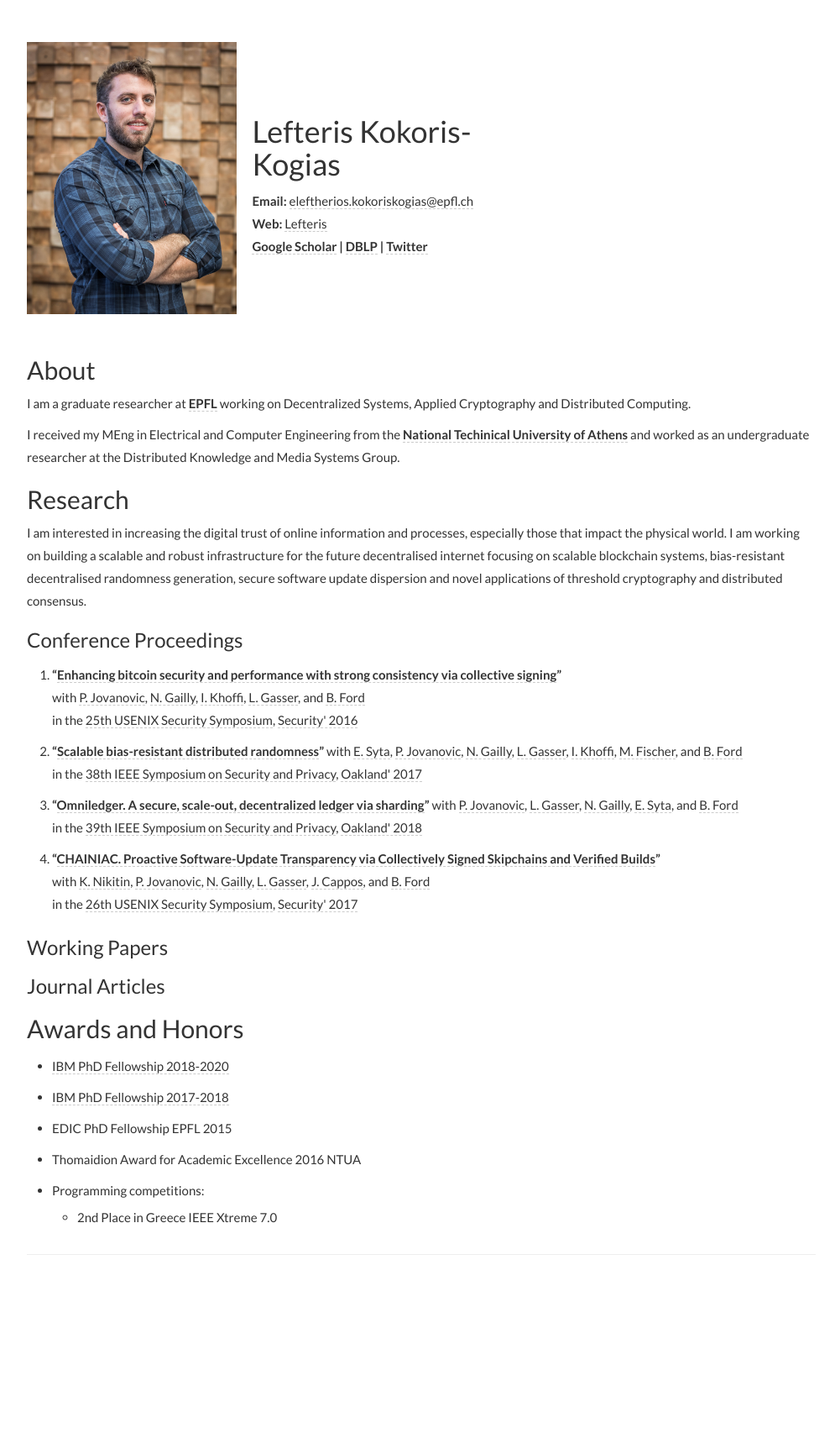
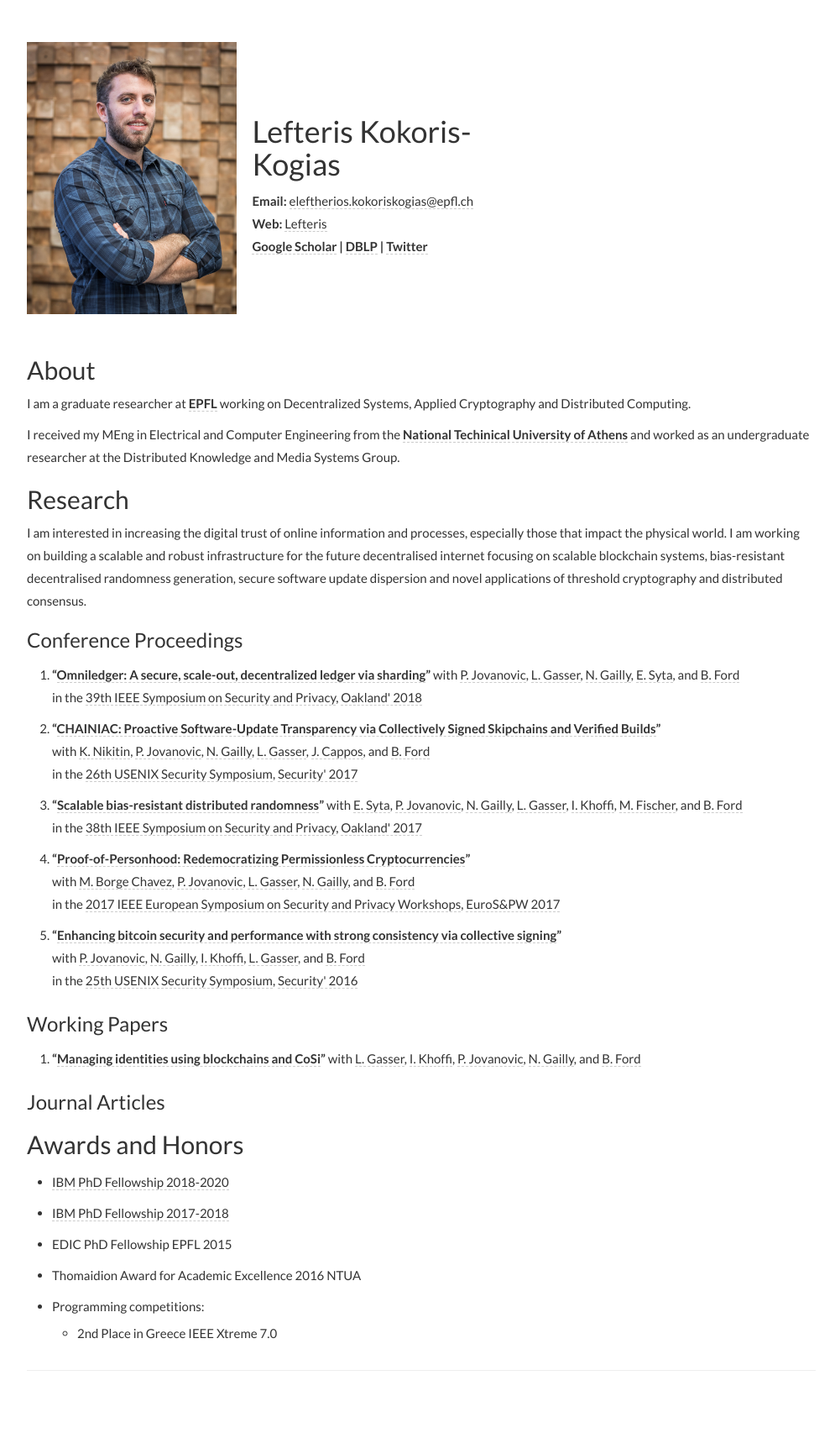
Before and after one commit to LefterisKK/LefterisKK.github.io, a Jekyll site: the page built from index.md, in a window 1280 px wide. Shown: the whole page at 84% size, without its empty margins (138-1133 px from the left). Built offline with Jekyll 4.4.1, drawn with Linux system fonts in a browser that asks for light colours; our own code applies the rules of GitHub Pages for plain Markdown files; before the commit the page ends 1568 px from its top, so only the background shows below that.

Commit message:
:wokring

```diff
--- a/_data/authors.yml
+++ b/_data/authors.yml
@@ -38,3 +38,7 @@ cappos:
     firstname: Justin
     lastname: Cappos
     website: https://ssl.engineering.nyu.edu/personalpages/jcappos/
+borge:
+    firstname: Maria
+    lastname: Borge Chavez
+    website:
--- a/_data/publications.yml
+++ b/_data/publications.yml
@@ -1,25 +1,37 @@
 ---
 -
-  title: Enhancing bitcoin security and performance with strong consistency via collective signing
-  authors: lefkok-jovanovic-gailly-khoffi-gasser-bford
-  venue: sec2016
-  url: https://www.usenix.org/system/files/conference/usenixsecurity16/sec16_paper_kokoris-kogias.pdf
+  title: 'Omniledger: A secure, scale-out, decentralized ledger via sharding'
+  authors: lefkok-jovanovic-gasser-gailly-syta-bford
+  venue: sp2018
+  url: https://csdl.computer.org/csdl/proceedings/sp/2018/4353/00/435301a583-abs.html
+-
+  title: 'CHAINIAC: Proactive Software-Update Transparency via Collectively Signed Skipchains and Verified Builds'
+  authors: nikitin-lefkok-jovanovic-gailly-gasser-cappos-bford
+  venue: sec2017
+  url: https://www.usenix.org/system/files/conference/usenixsecurity17/sec17-nikitin.pdf
 -
   title: Scalable bias-resistant distributed randomness
   authors: syta-jovanovic-lefkok-gailly-gasser-khoffi-fischer-bford
   venue: sp2017
   url: https://ieeexplore.ieee.org/abstract/document/7958592/
 -
-  title: Omniledger. A secure, scale-out, decentralized ledger via sharding
-  authors: lefkok-jovanovic-gasser-gailly-syta-bford
-  venue: sp2018
-  url: https://csdl.computer.org/csdl/proceedings/sp/2018/4353/00/435301a583-abs.html
+  title: 'Proof-of-Personhood: Redemocratizing Permissionless Cryptocurrencies'
+  authors: borge-lefkok-jovanovic-gasser-gailly-bford
+  venue: eurospw2017
+  url: https://ieeexplore.ieee.org/abstract/document/7966966
 -
-  title: CHAINIAC. Proactive Software-Update Transparency via Collectively Signed Skipchains and Verified Builds
-  authors: nikitin-lefkok-jovanovic-gailly-gasser-cappos-bford
-  venue: sec2017
-  url: https://www.usenix.org/system/files/conference/usenixsecurity17/sec17-nikitin.pdf
-#-
+  title: Managing identities using blockchains and CoSi
+  authors: lefkok-gasser-khoffi-jovanovic-gailly-bford
+  url: https://infoscience.epfl.ch/record/220210/files/1_Managing_identities_bryan_ford_etc.pdf
+-
+  title: Enhancing bitcoin security and performance with strong consistency via collective signing
+  authors: lefkok-jovanovic-gailly-khoffi-gasser-bford
+  venue: sec2016
+  url: https://www.usenix.org/system/files/conference/usenixsecurity16/sec16_paper_kokoris-kogias.pdf
+
+
+
+
 #  title: Mechanism Design via Optimal Transport
 #  authors: daskalakis-deckelbaum-tzamos
 #  venue: ec2013
--- a/_data/venues.yml
+++ b/_data/venues.yml
@@ -18,3 +18,8 @@ sp2018:
   year: 2018
   name: 39th IEEE Symposium on Security and Privacy
   url: https://www.ieee-security.org/TC/SP2018/
+eurospw2017:
+  slug: EuroS&PW
+  year: 2017
+  name: 2017 IEEE European Symposium on Security and Privacy Workshops
+  url: https://ieeexplore.ieee.org/xpl/mostRecentIssue.jsp?punumber=7966454
```
